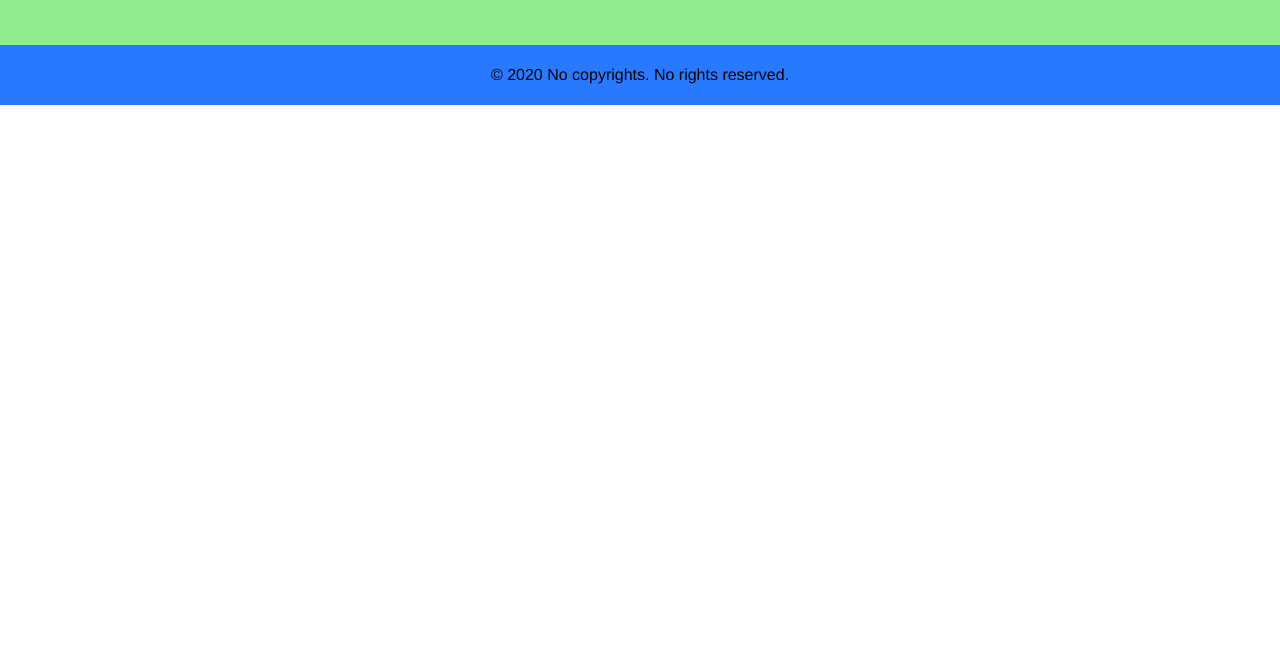
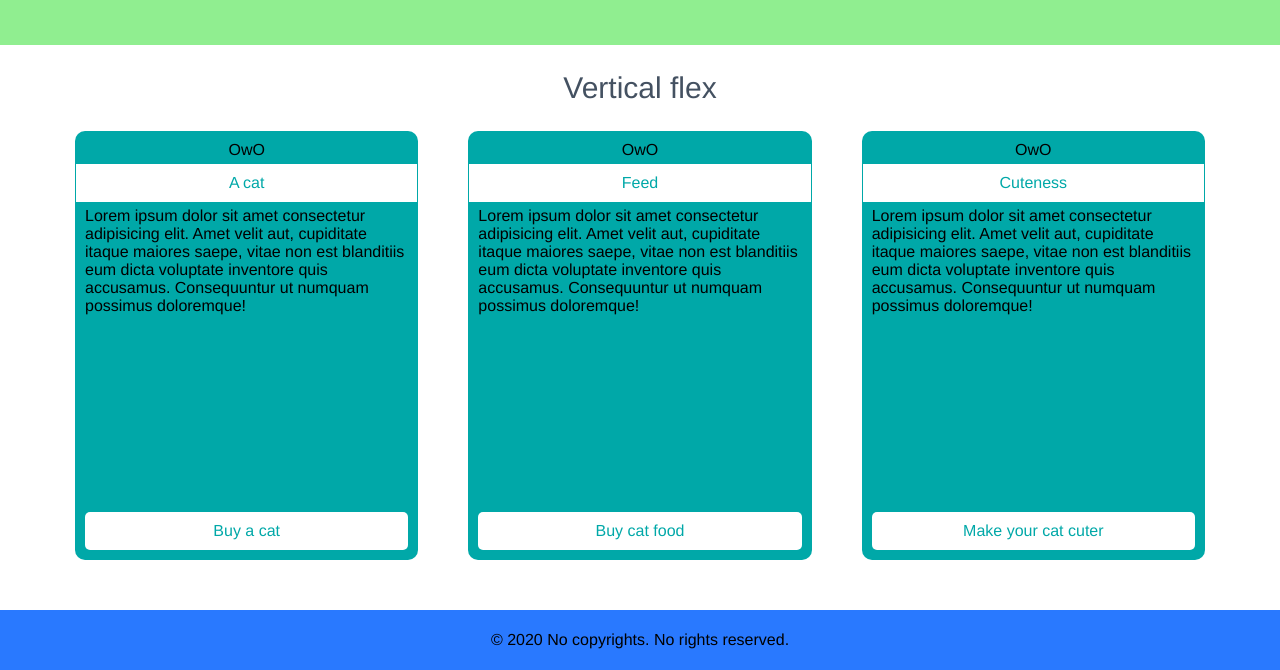
Before and after one commit to soshimee/random-stuff, a plain HTML site: page layout.html in a window 1280 px wide. Shown: the part 1294-1964 px from the top of the page. Before the commit the page ends 1399 px from the top, so only its background shows below. Drawn offline with Linux system fonts and the light colour scheme.

Commit message:
some new stuff on layout.html and layout.css

```diff
--- a/css/layout.css
+++ b/css/layout.css
@@ -171,3 +171,60 @@ footer {
 	margin-bottom: 10px;
 }
 /* END BLOCK WITH COLUMN */
+
+/* START VERTICAL FLEX */
+
+.vertical {
+	margin: 25px;
+}
+
+.vertical__title {
+	text-align: center;
+}
+
+.vertical__row {
+	display: flex;
+}
+
+.vertical__col {
+	background-color: rgb(0, 168, 168);
+	margin: 25px 25px;
+	padding: 10px;
+	border-radius: 10px;
+}
+
+.vertical__label, .vertical__subtitle {
+	text-align: center;
+}
+
+.vertical__subtitle {
+	margin-bottom: 5px;
+}
+
+.vertical__label {
+	color: rgb(0, 168, 168);
+	background-color: white;
+	padding: 10px;
+	margin: 5px -9px;
+}
+
+.vertical__link {
+	text-align: center;
+	background-color: white;
+	border-radius: 5px;
+	padding: 10px;
+	margin-top: 5px;
+}
+
+.vertical__link a {
+	color: rgb(0, 168, 168);
+	text-decoration: none;
+}
+
+.vertical__text {
+	margin: 5px 0;
+	height: 300px;
+    overflow: auto;
+}
+
+/* END VERTICAL FLEX */
--- a/layout.html
+++ b/layout.html
@@ -96,6 +96,53 @@
 					</div>
 				</div>
 				<!-- END OF BLOCK WITH COLUMNS -->
+				<!-- START OF VERTICAL FLEX -->
+				<div class="vertical">
+					<div class="container">
+						<div class="vertical__title title">Vertical flex</div>
+						<div class="vertical__body">
+							<div class="vertical__row">
+								<div class="vertical__col">
+									<div class="vertical__item">
+										<div class="vertical__subtitle">OwO</div>
+										<div class="vertical__label">A cat</div>
+										<div class="vertical__text">
+											<p>Lorem ipsum dolor sit amet consectetur adipisicing elit. Amet velit aut, cupiditate itaque maiores saepe, vitae non est blanditiis eum dicta voluptate inventore quis accusamus. Consequuntur ut numquam possimus doloremque!</p>
+										</div>
+										<div class="vertical__link">
+											<a href="#">Buy a cat</a>
+										</div>
+									</div>
+								</div>
+								<div class="vertical__col">
+									<div class="vertical__item">
+										<div class="vertical__subtitle">OwO</div>
+										<div class="vertical__label">Feed</div>
+										<div class="vertical__text">
+											<p>Lorem ipsum dolor sit amet consectetur adipisicing elit. Amet velit aut, cupiditate itaque maiores saepe, vitae non est blanditiis eum dicta voluptate inventore quis accusamus. Consequuntur ut numquam possimus doloremque!</p>
+										</div>
+										<div class="vertical__link">
+											<a href="#">Buy cat food</a>
+										</div>
+									</div>
+								</div>
+								<div class="vertical__col">
+									<div class="vertical__item">
+										<div class="vertical__subtitle">OwO</div>
+										<div class="vertical__label">Cuteness</div>
+										<div class="vertical__text">
+											<p>Lorem ipsum dolor sit amet consectetur adipisicing elit. Amet velit aut, cupiditate itaque maiores saepe, vitae non est blanditiis eum dicta voluptate inventore quis accusamus. Consequuntur ut numquam possimus doloremque!</p>
+										</div>
+										<div class="vertical__link">
+											<a href="#">Make your cat cuter</a>
+										</div>
+									</div>
+								</div>
+							</div>
+						</div>
+					</div>
+				</div>
+				<!-- END OF VERTICAL FLEX -->
 			</div>
 			<footer class="footer">
 				<div class="container">
```
Lines whose indentation alone changed are shown as unchanged.
